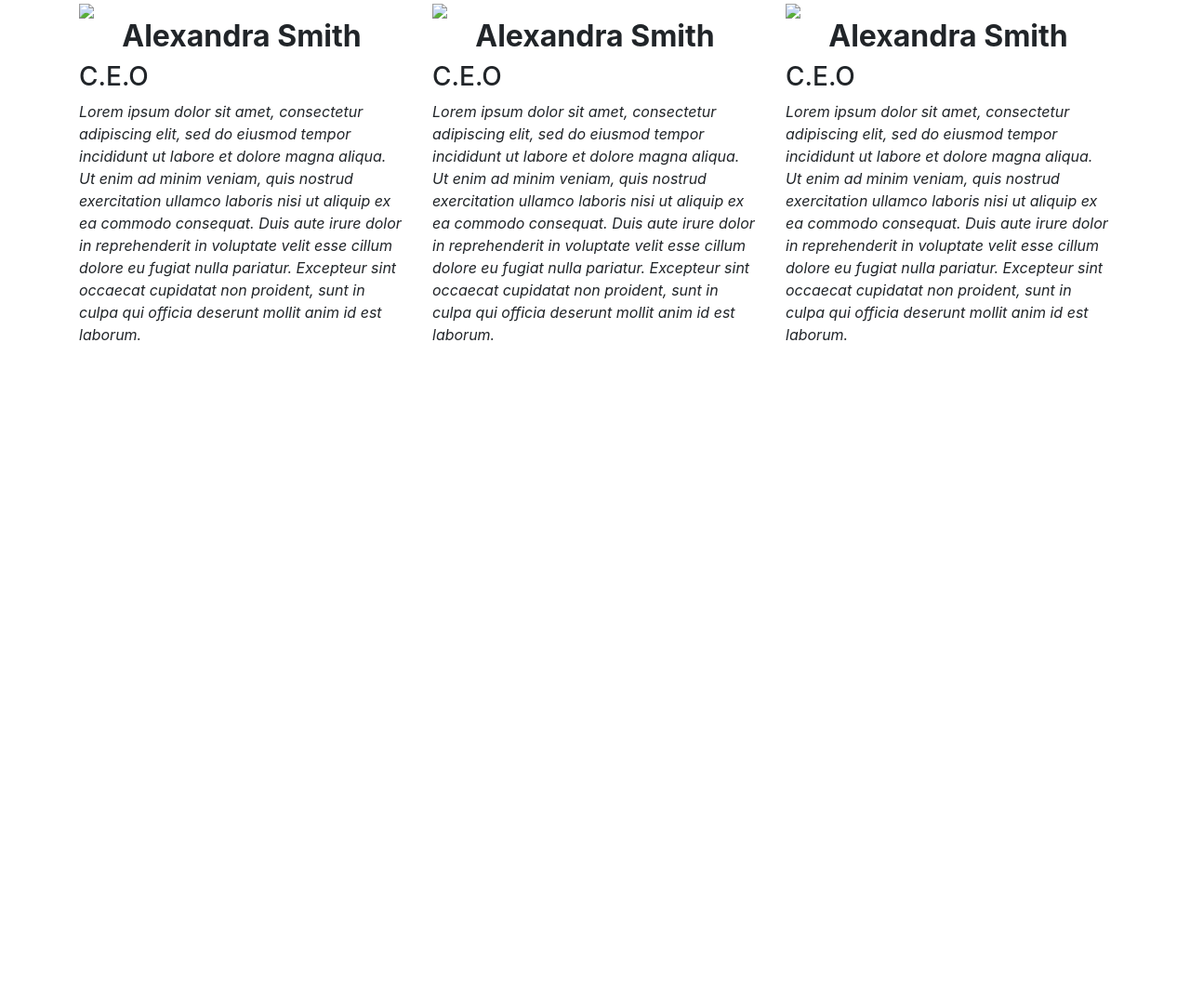
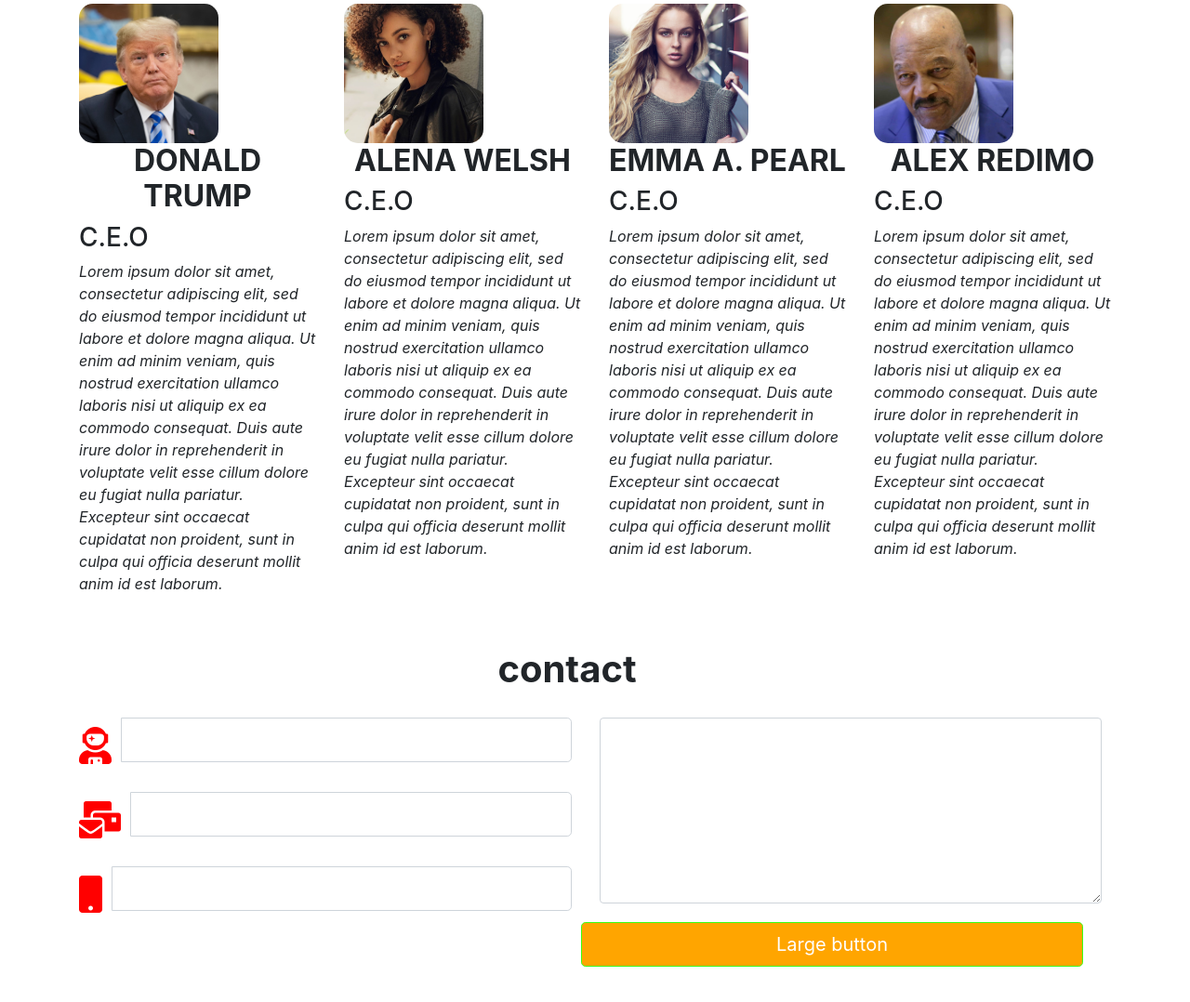
Before and after one commit to Sonairy-Mejia/Hello-World, a plain HTML site: page index.html in a window 1280 px wide. Shown: the part 1678-2756 px from the top of the page at 93% size. Before the commit the page ends 2066 px from the top, so only its background shows below. Drawn offline with nearby package versions, Linux system fonts and the light colour scheme; a web font is replaced by a local one.

Commit message:
services

```diff
--- a/index.html
+++ b/index.html
@@ -110,12 +110,11 @@
     <hr>
 
         <div class="row">
-
             <div class="col">
 
-                <img scr=" " alt=" ">
+                <img src="trump5.jpg" alt=" ">
 
-                <h2> Alexandra Smith </h2>
+                <h2> DONALD TRUMP </h2>
                 <h3> C.E.O </h3>
                 <p> Lorem ipsum dolor sit amet, consectetur adipiscing elit, sed do eiusmod tempor incididunt ut labore et dolore magna aliqua. Ut enim ad minim veniam, quis nostrud exercitation ullamco laboris nisi ut aliquip ex ea commodo consequat. Duis aute irure dolor in reprehenderit in voluptate velit esse cillum dolore eu fugiat nulla pariatur. Excepteur sint occaecat cupidatat non proident, sunt in culpa qui officia deserunt mollit anim id est laborum. </p>
 
@@ -123,9 +122,9 @@
 
             <div class="col">
 
-                <img scr=" " alt=" ">
+                <img src="afro.jpg" alt=" ">
 
-                <h2> Alexandra Smith </h2>
+                <h2> ALENA WELSH </h2>
                 <h3> C.E.O </h3>
                 <p> Lorem ipsum dolor sit amet, consectetur adipiscing elit, sed do eiusmod tempor incididunt ut labore et dolore magna aliqua. Ut enim ad minim veniam, quis nostrud exercitation ullamco laboris nisi ut aliquip ex ea commodo consequat. Duis aute irure dolor in reprehenderit in voluptate velit esse cillum dolore eu fugiat nulla pariatur. Excepteur sint occaecat cupidatat non proident, sunt in culpa qui officia deserunt mollit anim id est laborum. </p>
 
@@ -133,16 +132,56 @@
 
             <div class="col">
 
-                <img scr=" " alt=" ">
+                <img src="model_1.jpg" alt=" ">
 
-                <h2> Alexandra Smith </h2>
+                <h2> EMMA A. PEARL </h2>
                 <h3> C.E.O </h3>
                 <p> Lorem ipsum dolor sit amet, consectetur adipiscing elit, sed do eiusmod tempor incididunt ut labore et dolore magna aliqua. Ut enim ad minim veniam, quis nostrud exercitation ullamco laboris nisi ut aliquip ex ea commodo consequat. Duis aute irure dolor in reprehenderit in voluptate velit esse cillum dolore eu fugiat nulla pariatur. Excepteur sint occaecat cupidatat non proident, sunt in culpa qui officia deserunt mollit anim id est laborum. </p>
 
-            <div>
+            </div>
 
+            <div class="col">
+
+                <img src="Brown_Trump.jpg" alt=" ">
+
+                <h2> ALEX REDIMO </h2>
+                <h3> C.E.O </h3>
+                <p> Lorem ipsum dolor sit amet, consectetur adipiscing elit, sed do eiusmod tempor incididunt ut labore et dolore magna aliqua. Ut enim ad minim veniam, quis nostrud exercitation ullamco laboris nisi ut aliquip ex ea commodo consequat. Duis aute irure dolor in reprehenderit in voluptate velit esse cillum dolore eu fugiat nulla pariatur. Excepteur sint occaecat cupidatat non proident, sunt in culpa qui officia deserunt mollit anim id est laborum. </p>
+
+            </div>
+        </div>
+    </section>
+
+<section class="contact container">
+
+    <h1> contact </h1>
+    <div class="row">
+
+        <div class="col">
+            <div class="input-group input-group-lg">
+                    <i class="fas fa-user-astronaut"></i>
+                <input type="text" class="form-control" aria-label="Sizing example input" aria-describedby="inputGroup-sizing-lg">
+            </div>
+
+            <div class="input-group input-group-lg">
+                    <i class="fas fa-mail-bulk"></i>
+                <input type="text" class="form-control" aria-label="Sizing example input" aria-describedby="inputGroup-sizing-lg">
+            </div>
+
+            <div class="input-group input-group-lg">
+                    <i class="fas fa-mobile"></i>
+                <input type="text" class="form-control" aria-label="Sizing example input" aria-describedby="inputGroup-sizing-lg">
+            </div>
         </div>
 
-    </section>
+        <div class="col">
+            <div class="text-area input-group">
+                <textarea class="form-control" aria-label="With textarea"></textarea>
+            </div>
+
+            <button type="button" class="btn btn-primary btn-lg">Large button</button>
+        </div>
+
+    </div>
 
 </html>
--- a/style.css
+++ b/style.css
@@ -21,7 +21,6 @@ header {
 
     text-align: center;
     font-family: 'Srisakdi', cursive;
-
 }
 
 .bg {
@@ -38,12 +37,14 @@ header h1 {
 }
 
 header p {
+
         /*add the font-style property here*/
     font-style: italic;
     font-size: 30px;
     color: white;
 
 }
+
 .services i {
     height: 80px;
     width: 80px;
@@ -69,3 +70,38 @@ header p {
 .team h1 {
     text-align: center;
 }
+.team img {
+    height: 150px;
+    width:150px;
+    object-fit: cover;
+    border-radius: 10%;
+}
+.contact {
+    margin: 40px;
+
+}
+.contact h1 {
+    text-align: center;
+    font-weight: bold;
+}
+
+.contact i{
+    font-size: 40px;
+    padding: 10px;
+    color: red;
+}
+
+.contact .input-group {
+    margin: 20px;
+}
+
+.contact .btn {
+    width: 100%;
+    font-size: 20px;
+    background-color: orange;
+    border-color: #39ff14;
+}
+
+.contact .text-area {
+    height: 200px;
+}
```
Also changed, not shown: Brown_Trump.jpg (added), afro.jpg (added), model_1.jpg (added), trump5.jpg (added).
